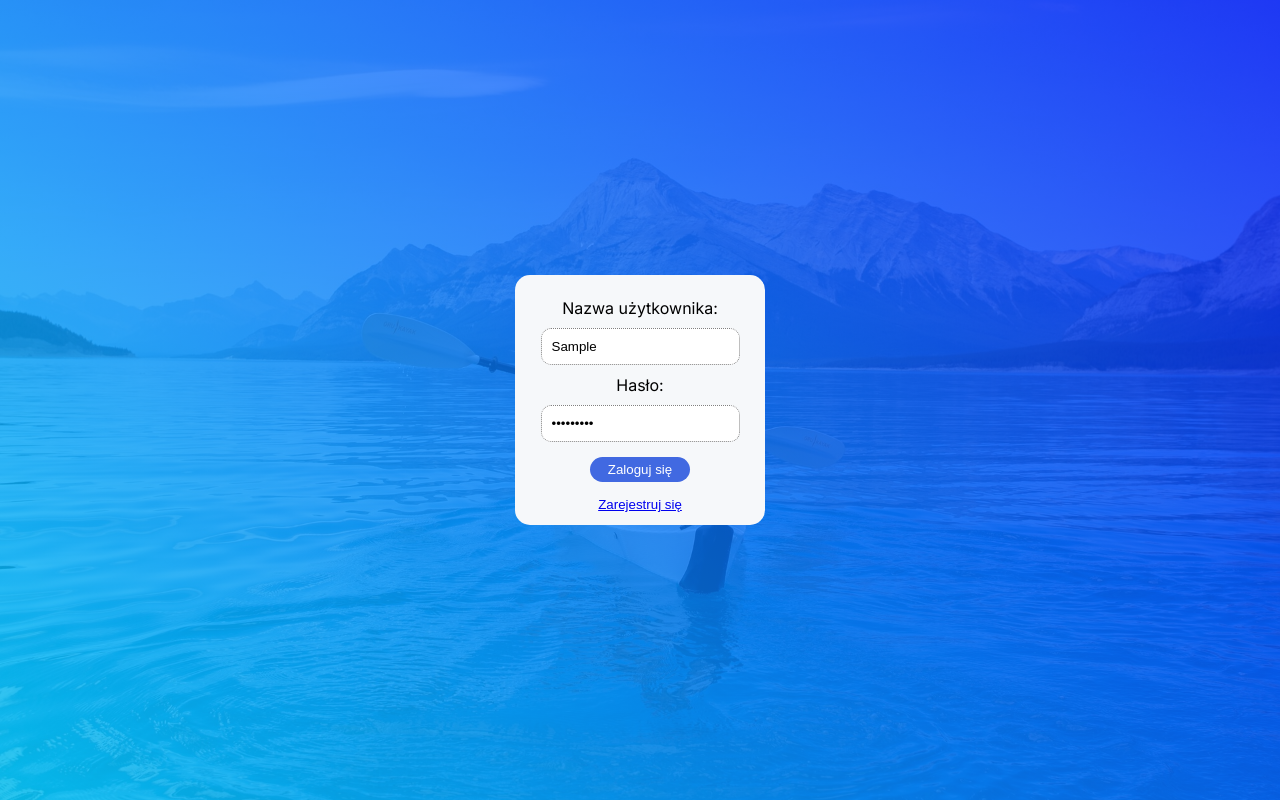
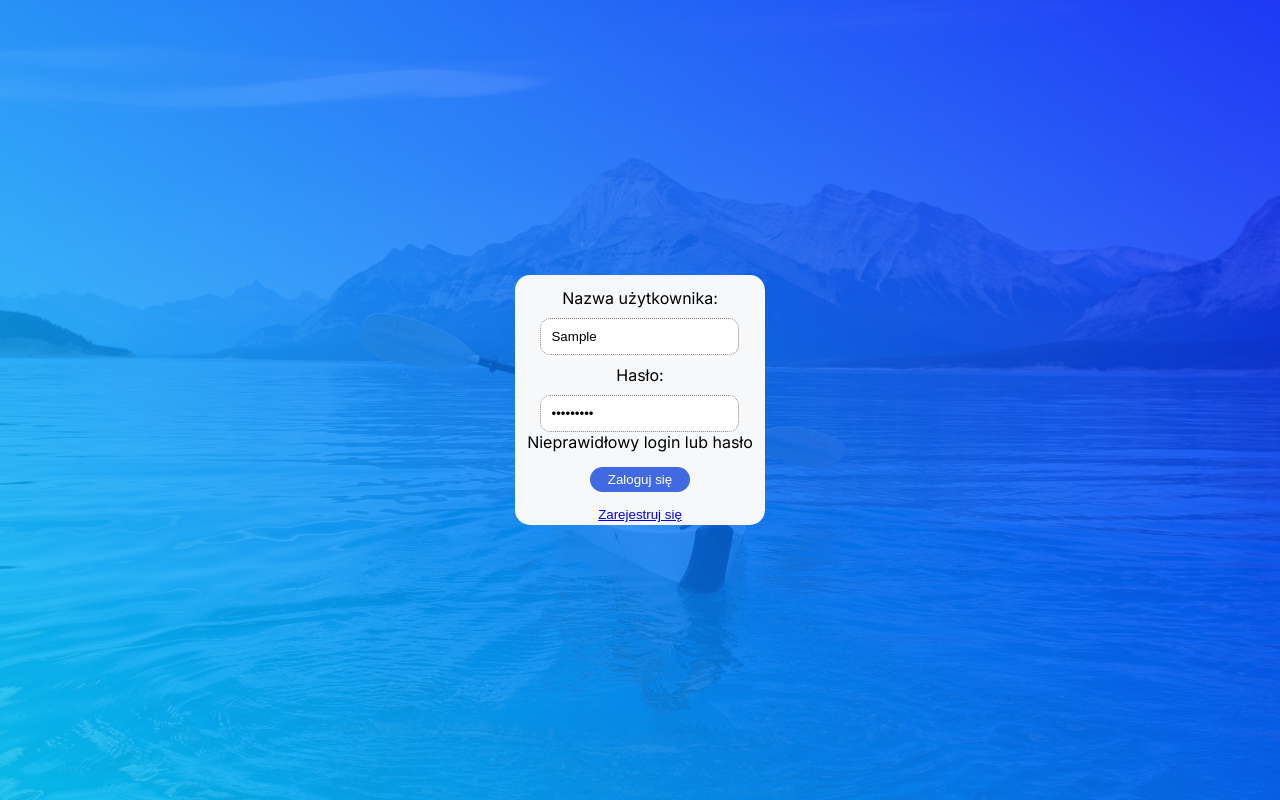
Before and after one commit to Pawko23/ProhealthTeam, a React (Create React App) app: page /login in a window 1280 px wide. Both pictures are taken after typing "Sample", "Sample123" into the empty fields and a click on the button "Zaloguj się". Built offline with nearby package versions, Linux system fonts and the light colour scheme; no server answers.

Commit message:
Login validation

```diff
--- a/src/components/LoginPage.js
+++ b/src/components/LoginPage.js
@@ -7,6 +7,7 @@ const LoginPage = () => {
 
     const [username, setUsername] = useState('')
     const [password, setPassword] = useState('')
+    const [invalidCredentials, setInvalidCredentials] = useState( { display: 'none' } )
     const navigate = useNavigate()
 
     useEffect(() => {
@@ -26,7 +27,7 @@ const LoginPage = () => {
             console.log(response.data)
             const token = response.data.token
             console.log(token)
-            alert('Logn successful!')
+            console.log('Login successfull');
             setUsername('')
             setPassword('')
             fetchUsers()
@@ -34,7 +35,7 @@ const LoginPage = () => {
             window.location.reload()
             localStorage.setItem('token', token)
         } catch (error) {
-            alert('Ivalid credentials')
+            setInvalidCredentials( { display: 'flex' })
             console.log('Login error')
         }
     }
@@ -58,6 +59,7 @@ const LoginPage = () => {
                             value={password}
                             onChange={(e) => setPassword(e.target.value)}
                         />
+                        <p style={invalidCredentials}>Nieprawidłowy login lub hasło</p>
                         <button type='submit' className={LoginStyles.logIn}>Zaloguj się</button>
                         <button className={LoginStyles.register}><Link to="/register">Zarejestruj się</Link></button>
                     </form>
```
